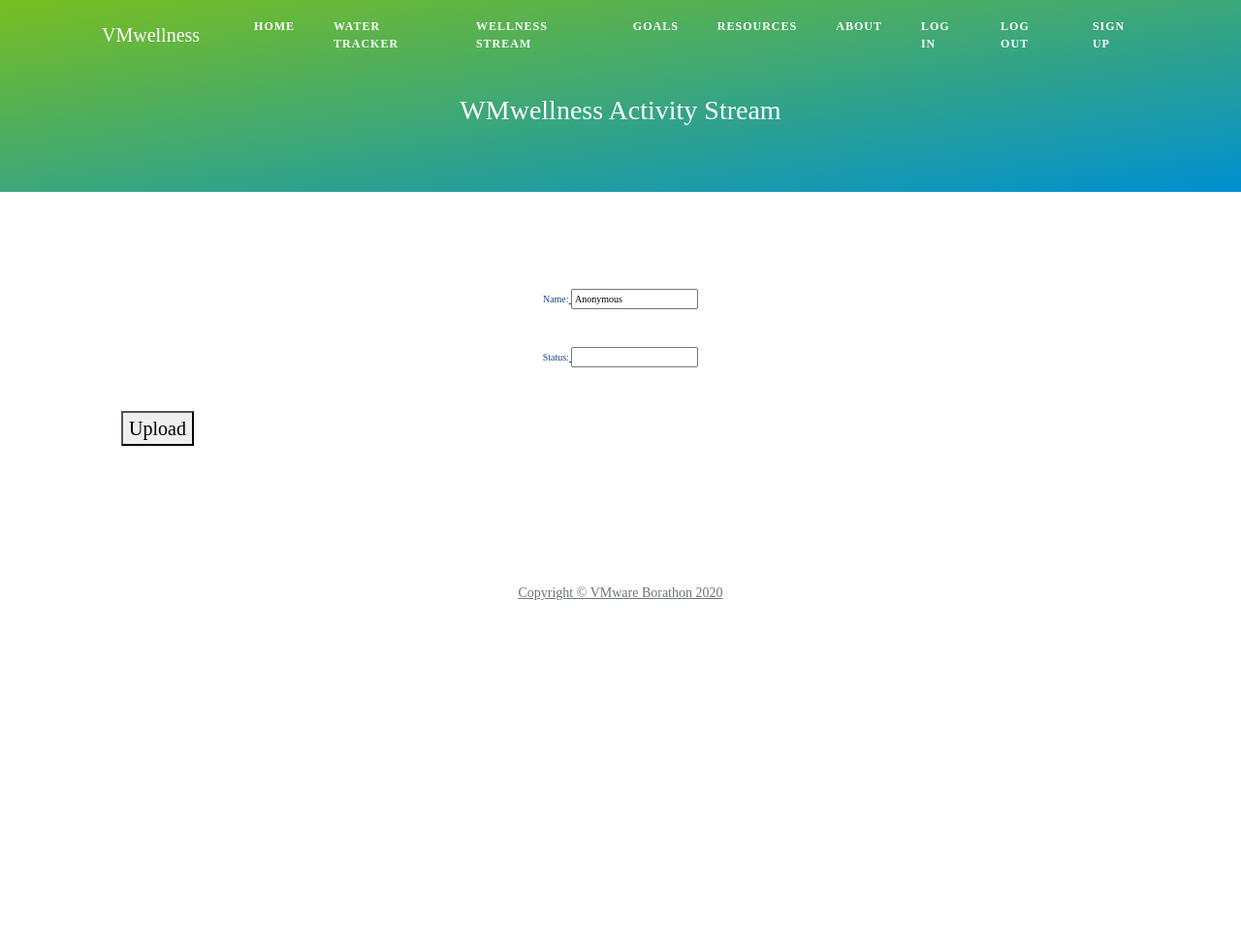
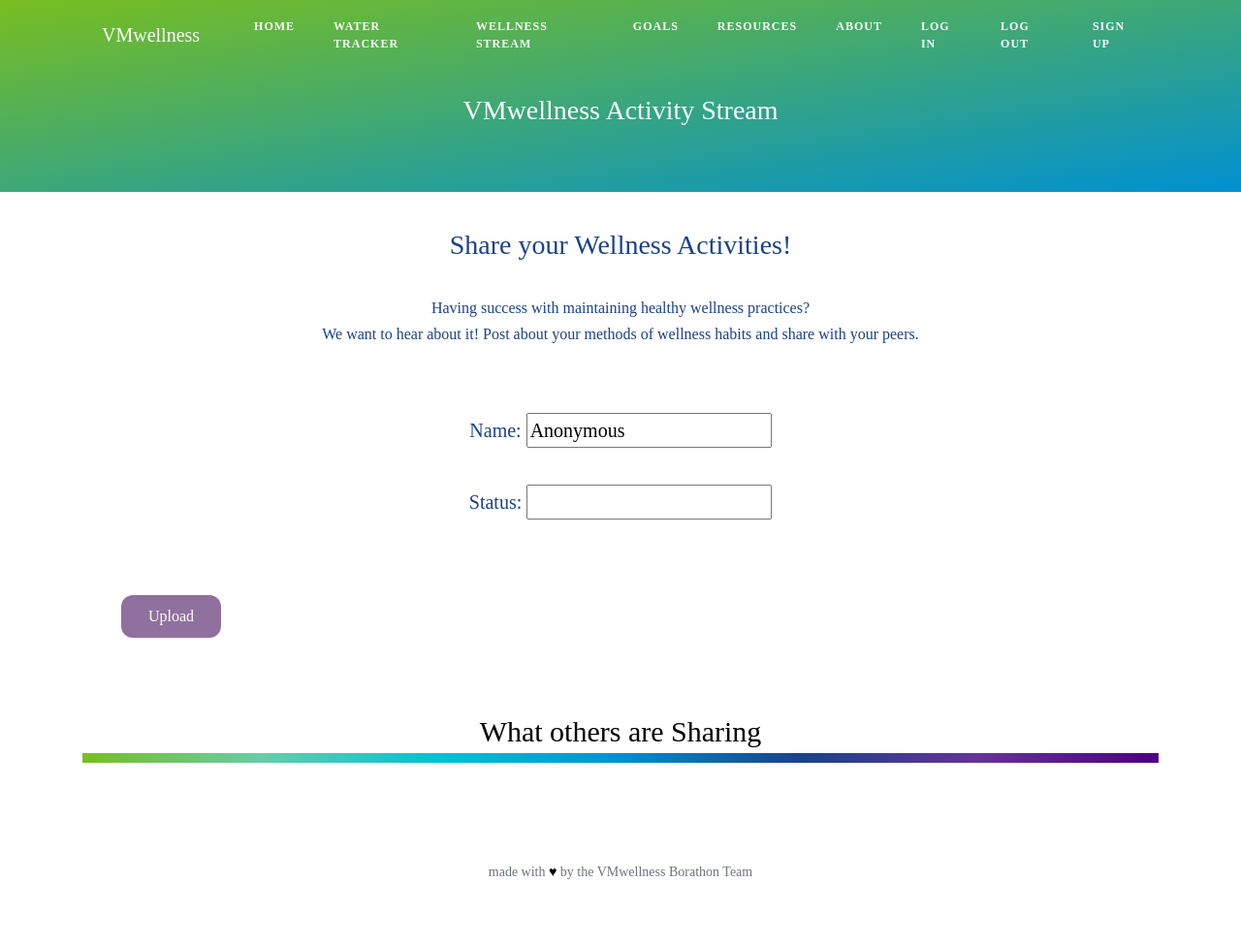
Before and after one commit to rohini-omnilytiqs/vmwellness, a Django app: page /activitystream in a window 1280 px wide. Shown: the whole page at 97% size. Before the commit the page ends 619 px from the top, so only its background shows below. Run offline with Django 3.2, Linux system fonts and the light colour scheme; data that the repository does not hold is empty; some libraries are stand-ins or nearby versions; some web fonts are replaced.

Commit message:
Updated Wellness Stream, WIP Goals

```diff
--- a/vmwellness/vmwellness/static/css/goals.css
+++ b/vmwellness/vmwellness/static/css/goals.css
@@ -22,6 +22,8 @@ a {
 
 }
 
+
+
 h1 {
      font-size: 28px;
      font-family: 'Metropolis';
@@ -31,7 +33,6 @@ h1 {
 
 p {
     margin-top: 3%;
-    text-decoration: underline;
     font-size: 10px;
 }
 
--- a/vmwellness/vmwellness/static/css/wellness_stream.css
+++ b/vmwellness/vmwellness/static/css/wellness_stream.css
@@ -11,6 +11,59 @@
 
 .django {
    margin: auto;
+}
+
+.container{
+    font-family: Metropolis;
+    font-size: 20px;
+}
+
+.name{
+    text-align: center;
+    font-size: 10px;
+}
+
+button {
+  background-color: #48125F;
+  border: none;
+  color: white;
+  padding: 10px 28px;
+  text-align: center;
+  font-size: 16px;
+  margin: 4px 2px;
+  opacity: 0.6;
+  transition: 0.3s;
+  display: inline-block;
+  text-decoration: none;
+  cursor: pointer;
+
+}
+
+button {border-radius: 12px;}
+
+button:hover {opacity: 1}
+
+
+h2{
+    color: #1A428A;
+    font-style: bold;
+}
+
+#grad1 {
+  height: 10px;
+  background-image: linear-gradient(to right, #78BE20, #66CDAA, #00C1D5, #0090D2, #1A428A, #663399, #4B0082); /* Standard syntax (must be last) */
+}
+
+h6{
+    text-align: center;
+}
+
+.stream_title{
+   text-decoration: none;
+    text-align: center;
+    font-family: Metropolis;
+    font-size: 30px;
+    color: #000000;
 }
 
 .post-data {
@@ -53,11 +106,11 @@ h1 {
 
 p {
    margin-top: 3%;
-   text-decoration: underline;
-   font-size: 10px;
+   text-decoration: none;
+   font-size: 20px;
 }
 
-h2, h3 {
+h3 {
    font-size: 28px;
    font-family: 'Metropolis';
    text-align: center;
--- a/vmwellness/vmwellness/static/goals.html
+++ b/vmwellness/vmwellness/static/goals.html
@@ -133,7 +133,7 @@
               </a>
             </li>
           </ul>
-          <p class="copyright text-muted">Copyright &copy; VMware Borathon 2020</p>
+         <p class="copyright text-muted">made with <span style="font-size:100%;color:black;">&hearts;</span> by the VMwellness Borathon Team</p>
         </div>
       </div>
     </div>
--- a/vmwellness/vmwellness/static/wellness_stream.html
+++ b/vmwellness/vmwellness/static/wellness_stream.html
@@ -75,7 +75,7 @@
       <div class="row">
         <div class="col-lg-8 col-md-10 mx-auto">
           <div class="site-heading">
-            <h1>WMwellness Activity Stream</h1>
+            <h1>VMwellness Activity Stream</h1>
             </div>
         </div>
       </div>
@@ -85,13 +85,25 @@
   <!-- Main Content -->
   {% block body %}
   <link href="{% static 'css/wellness_stream.css' %}" rel="stylesheet">
+  <h2>Share your Wellness Activities!</h2>
+  <br>
+  <h6>Having success with maintaining healthy wellness practices?</h6>
+  <h6>We want to hear about it! Post about your methods of wellness habits and share with your peers.</h6>
+  <br>
   <div class="container">
-    <h2>Share your Wellness Activities!</h2>
+
     {% if do_post %}
+    <div class="name">
+      <p>
     <form method="post">
           {% csrf_token %}
           {{ form.as_p }}
+      </p>
+      </div>
       <button type="submit">Upload</button>
+      <p class="stream_title">What others are Sharing</p>
+      <div id="grad1">
+</div>
       {% endif %}
   </form>
   </div>
@@ -135,7 +147,7 @@
               </a>
             </li>
           </ul>
-          <p class="copyright text-muted">Copyright &copy; VMware Borathon 2020</p>
+         <p class="copyright text-muted">made with <span style="font-size:100%;color:black;">&hearts;</span> by the VMwellness Borathon Team</p>
         </div>
       </div>
     </div>
```
